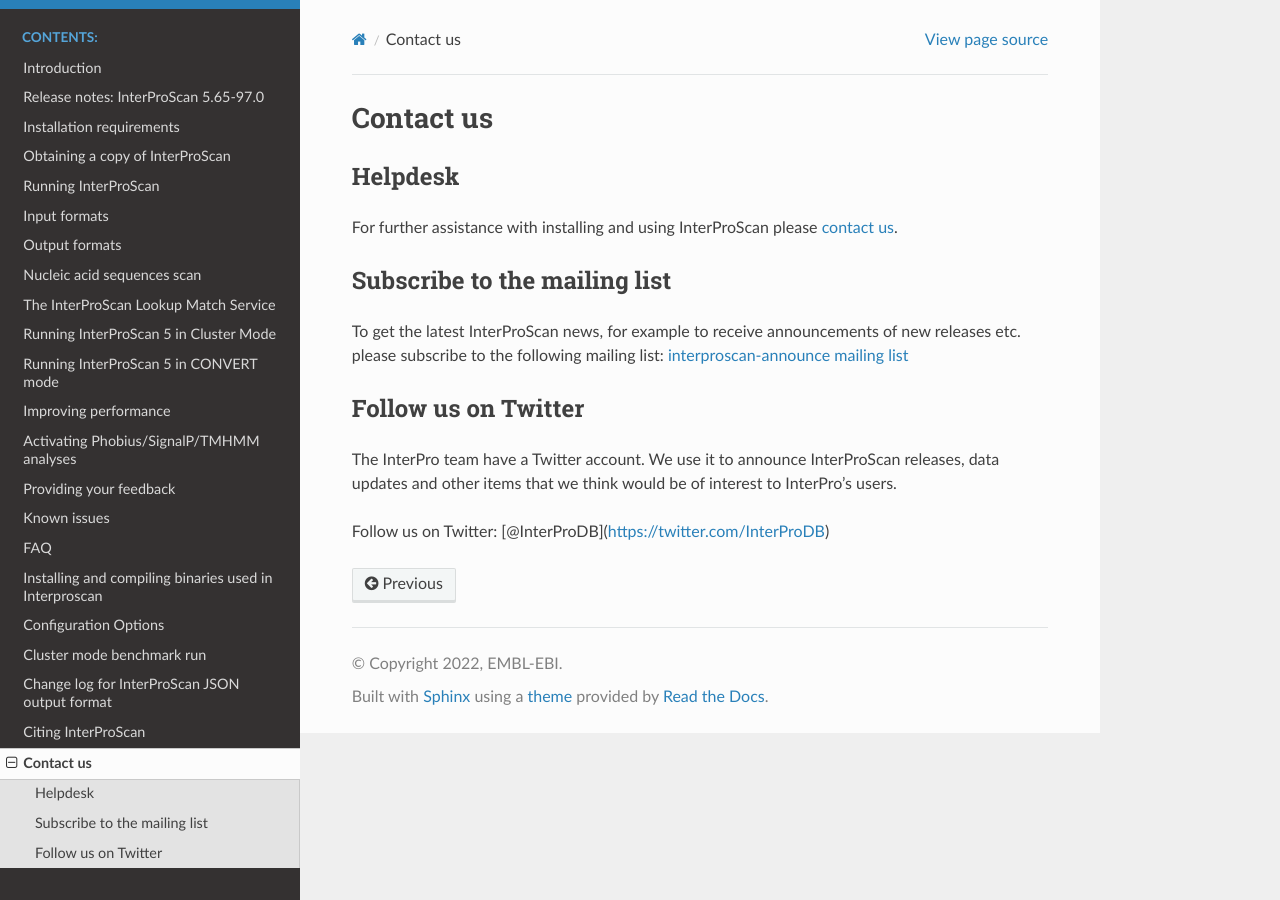
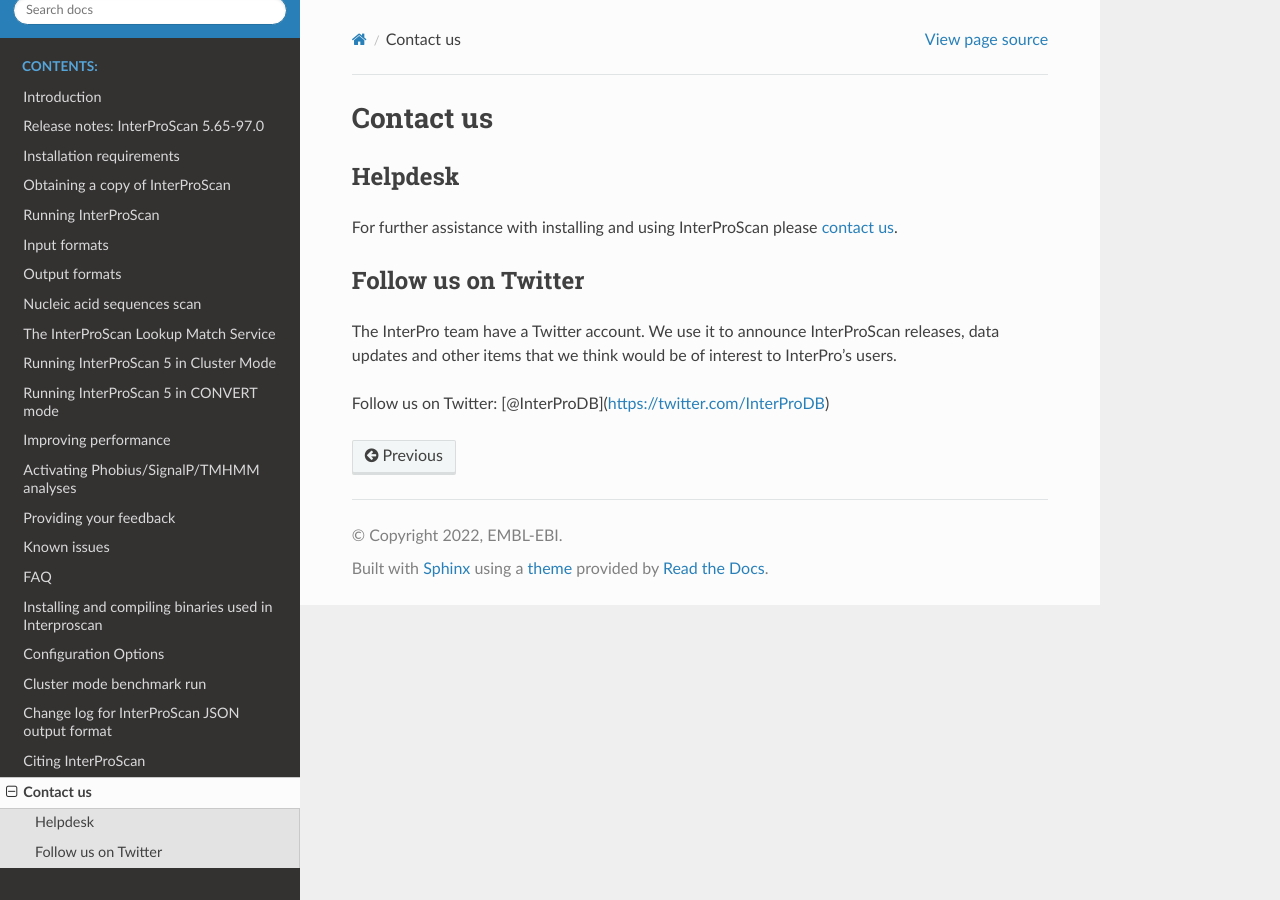
Before and after one commit to ebi-pf-team/interproscan-docs, a Sphinx documentation site: the page built from docs/Contact.rst, in a window 1280 px wide. Built offline with Sphinx 7.4.7 and the Read the Docs theme 2.0.0, drawn with Linux system fonts in a browser that asks for light colours.

Commit message:
remove interproscan-announce mailing list mention

```diff
--- a/docs/Contact.rst
+++ b/docs/Contact.rst
@@ -7,13 +7,6 @@
 For further assistance with installing and using InterProScan please
 `contact us <http://www.ebi.ac.uk/support/interproscan>`__.
 
-Subscribe to the mailing list
-~~~~~~~~~~~~~~~~~~~~~~~~~~~~~
-
-To get the latest InterProScan news, for example to receive
-announcements of new releases etc. please subscribe to the following
-mailing list: `interproscan-announce mailing
-list <http://listserver.ebi.ac.uk/mailman/listinfo/interproscan-announce>`__
 
 Follow us on Twitter
 ~~~~~~~~~~~~~~~~~~~~
```
